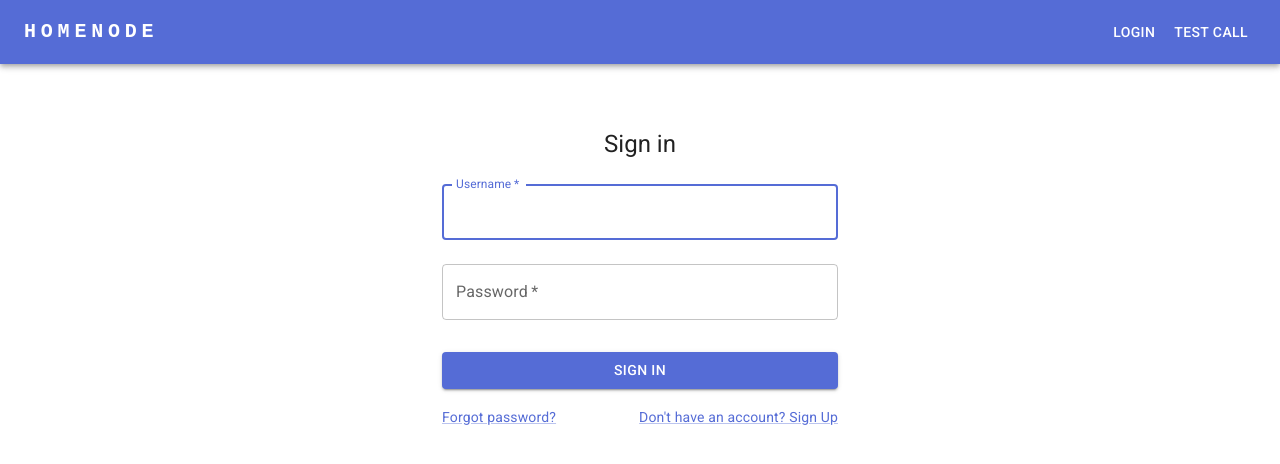
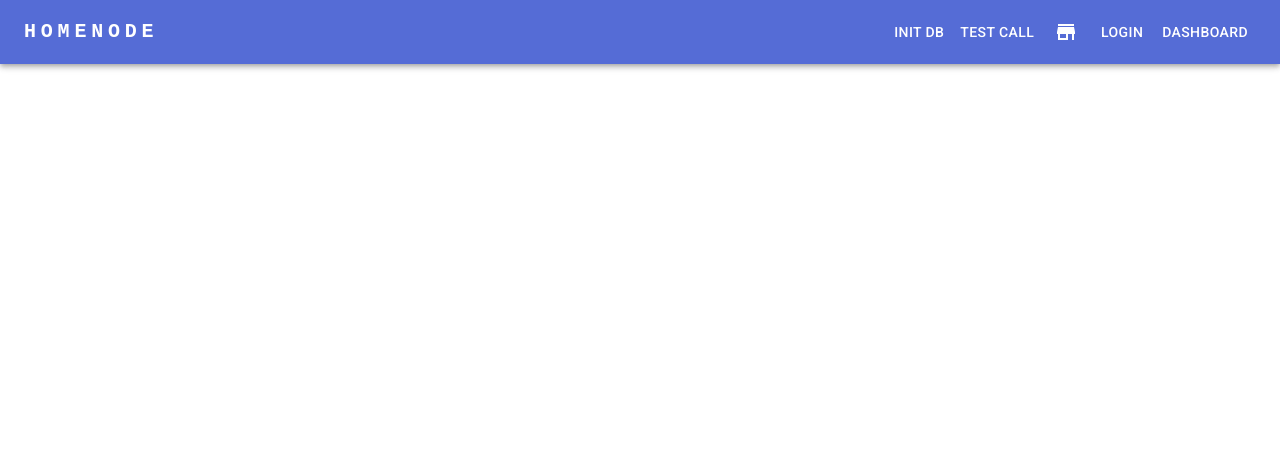
Before and after one commit to signalnode/frontend, a React (Create React App) app: page / in a window 1280 px wide. Before the commit this address led to /login. Shown: the top 464 px of the page. Built offline with nearby package versions, Linux system fonts and the light colour scheme; no server answers.

Commit message:
Token exchange changed

```diff
--- a/src/components/Navbar.tsx
+++ b/src/components/Navbar.tsx
@@ -1,12 +1,14 @@
+import AccountCircle from '@mui/icons-material/AccountCircle';
+import StoreIcon from '@mui/icons-material/Store';
 import { AppBar, Box, Button, IconButton, Menu, MenuItem, Toolbar, Typography } from '@mui/material';
 
-import AccountCircle from '@mui/icons-material/AccountCircle';
 import { Link, useNavigate } from 'react-router-dom';
 import { loadSettings } from '../token_helper';
 
+import { useState } from 'react';
 import { logout } from '../requests/authentication';
+import { initDB } from '../requests/install';
 import { test } from '../requests/test';
-import { useState } from 'react';
 
 function Navbar() {
   const navigate = useNavigate();
@@ -36,7 +38,6 @@ function Navbar() {
             variant="h6"
             noWrap
             component="a"
-            href="/"
             sx={{
               mr: 2,
               display: { xs: 'none', md: 'flex' },
@@ -50,6 +51,15 @@ function Navbar() {
             HOMENODE
           </Typography>
           <Box sx={{ flexGrow: 1, textAlign: 'right' }}>
+            <Button onClick={() => initDB()} color="inherit">
+              Init DB
+            </Button>
+            <Button onClick={async () => console.log(await test())} color="inherit">
+              Test call
+            </Button>
+            <IconButton size="large" aria-label="store" onClick={() => navigate('/store')} color="inherit">
+              <StoreIcon />
+            </IconButton>
             {accessToken ? (
               <>
                 <IconButton size="large" aria-label="account of current user" aria-controls="menu-appbar" aria-haspopup="true" onClick={handleMenu} color="inherit">
@@ -80,15 +90,10 @@ function Navbar() {
                 Login
               </Button>
             )}
-            <Button onClick={async () => console.log(await test())} color="inherit">
-              Test call
+
+            <Button component={Link} to="/dashboard" color="inherit">
+              Dashboard
             </Button>
-            {/*<Button onClick={() => sendUpdateAccessTokenEvent('TestToken')} color="inherit">
-              Dispatch
-            </Button>
-            <Button onClick={() => updateAccessToken('TestToken')} color="inherit">
-              Dispatch
-            </Button> */}
           </Box>
         </Toolbar>
       </AppBar>
--- /dev/null
+++ b/src/requests/addon.ts
@@ -0,0 +1,46 @@
+import Enviroment from '../enviroment';
+import { loadSettings, saveSettings } from '../token_helper';
+import { renewTokens, TokenResponse } from './authentication';
+
+export type Addon = {
+  id: number;
+  name: string;
+  version: string;
+};
+
+type AddonResponse = {
+  addons: Addon[];
+};
+
+export const fetchAddons = async (): Promise<Addon[]> => {
+  const { accessToken, refreshToken } = loadSettings();
+
+  console.log('Fetching Addons...');
+  console.log(`Current Access Token: ${accessToken}`);
+  console.log(`Current Refresh Token: ${refreshToken}`);
+  console.log('-------------------------------------');
+
+  let res = await fetch(`${Enviroment.BACKEND_URL}/addons`, { method: 'GET', headers: { authorization: `Bearer ${accessToken}` } });
+
+  console.log('Addons fetched...');
+  console.log(`Response Status: ${res.status}`);
+  console.log('-------------------------------------');
+
+  if (res.status !== 200) {
+    await renewTokens();
+
+    return await fetchAddons();
+  }
+
+  console.log('Parse response...');
+
+  const data = (await res.json()) as AddonResponse & TokenResponse;
+  if (data && data.accessToken && data.refreshToken) {
+    console.log(`New Access Token: ${data.accessToken}`);
+    console.log(`New Refresh Token: ${data.refreshToken}`);
+
+    saveSettings({ accessToken: data.accessToken, refreshToken: data.refreshToken });
+  }
+
+  return data.addons;
+};
--- a/src/requests/authentication.ts
+++ b/src/requests/authentication.ts
@@ -1,12 +1,15 @@
 import Enviroment from '../enviroment';
 import { clearSettings, loadSettings, removeAccessToken, removeRefreshToken, saveSettings } from '../token_helper';
 
-type TokenResponse = { accessToken: string; refreshToken: string } | undefined;
+export type TokenResponse = { accessToken: string; refreshToken: string } | undefined;
 
 const headers: HeadersInit = { 'Content-Type': 'application/json' };
 
 export const renewTokens = async () => {
   const { refreshToken } = loadSettings();
+  console.log('Renew Tokens...');
+  console.log(`Refresh Token: ${refreshToken}`);
+  console.log('-------------------------------------');
   const res = await fetch(`${Enviroment.BACKEND_URL}/renew`, { method: 'GET', headers: { authorization: `Bearer ${refreshToken}` } });
 
   if (res.status !== 200) throw new Error();
--- /dev/null
+++ b/src/requests/install.ts
@@ -0,0 +1,5 @@
+import Enviroment from '../enviroment';
+
+export const initDB = async () => {
+  await fetch(`${Enviroment.BACKEND_URL}/install`, { method: 'GET' });
+};
--- a/src/requests/test.ts
+++ b/src/requests/test.ts
@@ -10,7 +10,7 @@ type User = {
 
 export const test = async (): Promise<User> => {
   const { accessToken } = loadSettings();
-  const res = await fetch(`${Enviroment.BACKEND_URL}/user/1`, { method: 'GET', headers: { authorization: `Bearer ${accessToken}` } });
+  const res = await fetch(`${Enviroment.BACKEND_URL}/users/1`, { method: 'GET', headers: { authorization: `Bearer ${accessToken}` } });
 
   if (res.status !== 200) {
     await renewTokens();
--- a/src/views/HomeNode.tsx
+++ b/src/views/HomeNode.tsx
@@ -2,6 +2,7 @@ import { Navigate, Route, Routes, useNavigate } from 'react-router-dom';
 import Navbar from '../components/Navbar';
 import Dashboard from './dashboard/Dashboard';
 import Login from './login/Login';
+import Store from './store/Store';
 
 import './HomeNode.css';
 import { useEffect } from 'react';
@@ -10,17 +11,17 @@ import { renewTokens } from '../requests/authentication';
 function HomeNode() {
   const navigate = useNavigate();
 
-  useEffect(() => {
-    const validateAuthentication = async () => {
-      try {
-        await renewTokens();
-      } catch (err) {
-        navigate('/login');
-      }
-    };
+  // useEffect(() => {
+  //   const validateAuthentication = async () => {
+  //     try {
+  //       await renewTokens();
+  //     } catch (err) {
+  //       navigate('/login');
+  //     }
+  //   };
 
-    validateAuthentication();
-  }, []);
+  //   validateAuthentication();
+  // }, []);
 
   return (
     // <AuthenticationContext.Provider value={{ accessToken, refreshToken, authenticated: false }}>
@@ -28,8 +29,9 @@ function HomeNode() {
       <Navbar />
 
       <Routes>
-        <Route path="/" element={<Dashboard />} />
+        <Route path="dashboard" element={<Dashboard />} />
         <Route path="login" element={<Login />} />
+        <Route path="store" element={<Store />} />
       </Routes>
     </div>
     // </AuthenticationContext.Provider>
--- /dev/null
+++ b/src/views/store/Store.css
@@ -0,0 +1,3 @@
+:root {
+  --header-height: 64px;
+}
--- /dev/null
+++ b/src/views/store/Store.tsx
@@ -0,0 +1,47 @@
+import SearchIcon from '@mui/icons-material/Search';
+import { Box, InputAdornment, TextField } from '@mui/material';
+
+import { useEffect, useState } from 'react';
+import { Addon, fetchAddons } from '../../requests/addon';
+import './Store.css';
+
+export default function Store() {
+  const [addons, setAddons] = useState<Addon[]>([]);
+
+  useEffect(() => {
+    console.log('Mounted');
+
+    const _fetchAddons = async () => {
+      const addons = await fetchAddons();
+      console.log('State save');
+
+      setAddons(addons);
+    };
+
+    _fetchAddons();
+
+    return () => console.log('Unmounted');
+  }, []);
+
+  return (
+    <Box>
+      <Box sx={{ m: 1, textAlign: 'right' }}>
+        <TextField
+          label="Search"
+          variant="outlined"
+          InputProps={{
+            endAdornment: (
+              <InputAdornment position="end">
+                <SearchIcon />
+              </InputAdornment>
+            ),
+          }}
+        />
+      </Box>
+
+      {addons.map((addon) => (
+        <div key={addon.id}>{addon.name}</div>
+      ))}
+    </Box>
+  );
+}
--- a/tsconfig.json
+++ b/tsconfig.json
@@ -14,7 +14,8 @@
     "resolveJsonModule": true,
     "isolatedModules": true,
     "noEmit": true,
-    "jsx": "react-jsx"
+    "jsx": "react-jsx",
+    "sourceMap": true
   },
   "include": ["src"]
 }
```
Also changed, not shown: 1 other file (tests, documents, lock files or other folders).
